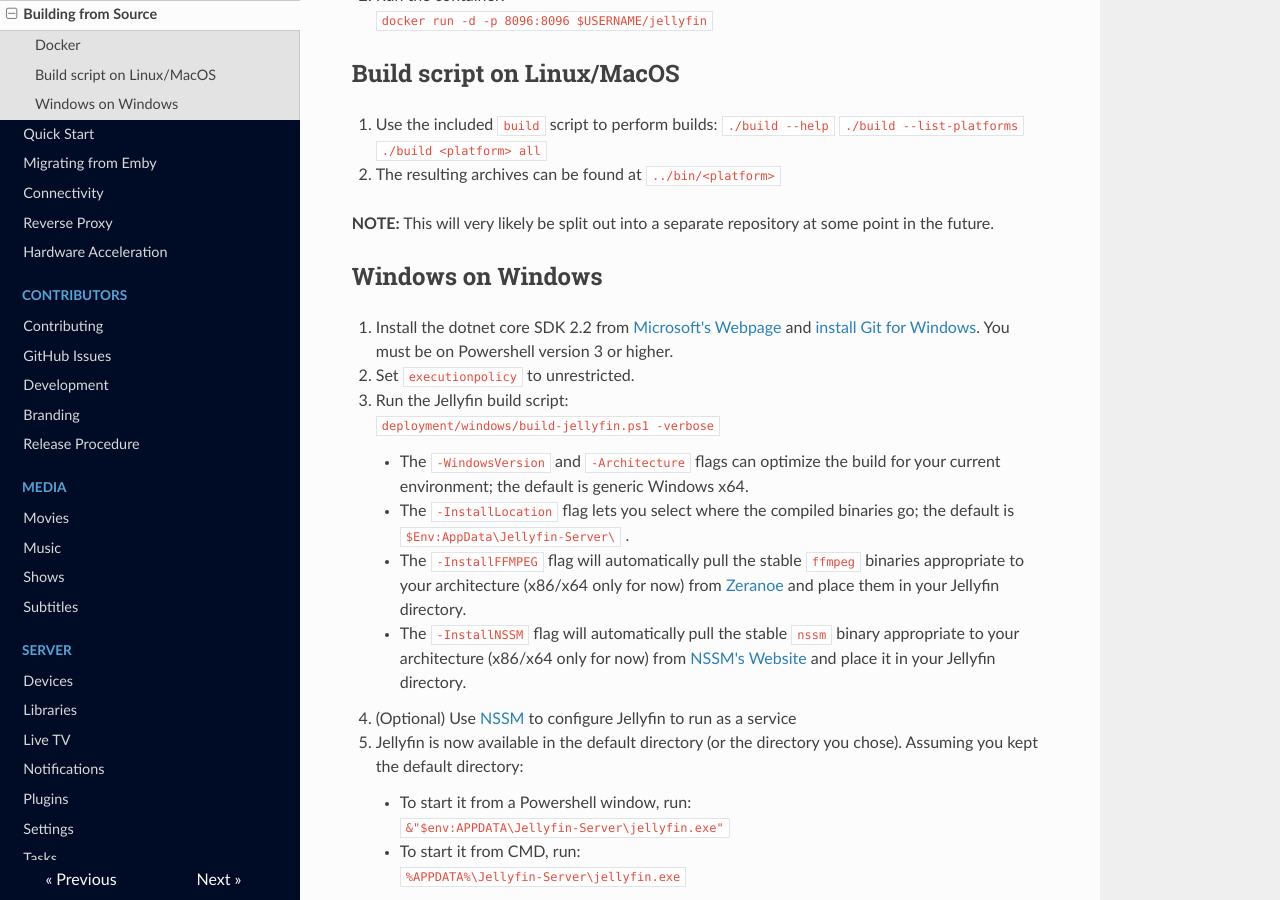
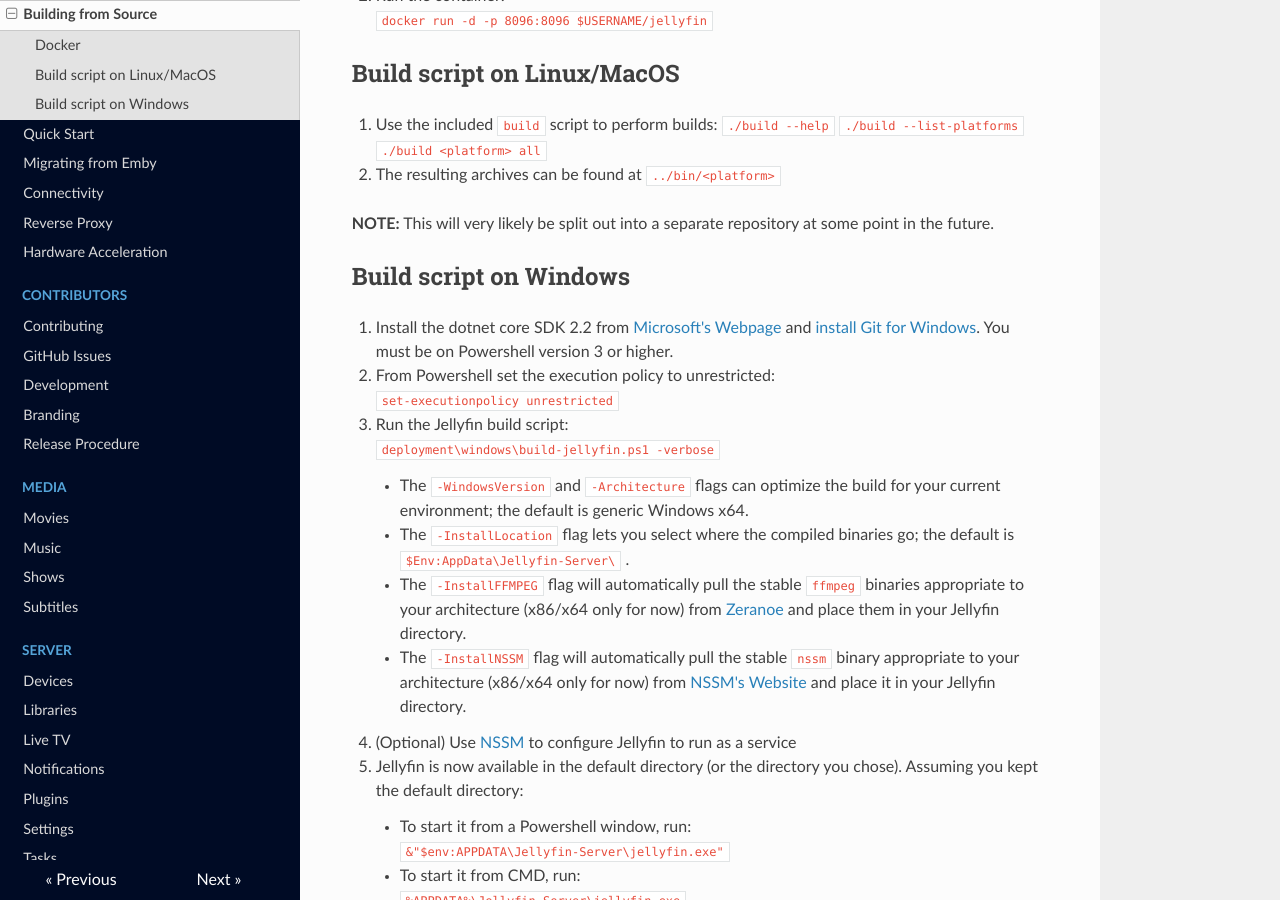
Before and after one commit to jellyfin-archive/jellyfin-docs, an MkDocs documentation site: the page built from docs/administrator-docs/building.md, in a window 1280 px wide and 900 px high, scrolled down 596 px. Built offline with MkDocs 1.6.1, drawn with Linux system fonts in a browser that asks for light colours; nearby versions of some CDN libraries; old or Windows-style settings are respelled for this version of MkDocs.

Commit message:
Change windows build title/powershell command/slashes
Updated windows build script title for consistency.

Added explicit powershell command to step 4 in windows
build steps.

Changed slashes to match windows directory scheme in
step 5.

```diff
--- a/docs/administrator-docs/building.md
+++ b/docs/administrator-docs/building.md
@@ -35,14 +35,15 @@ All package builds begin with the first two steps:
 
 **NOTE:** This will very likely be split out into a separate repository at some point in the future.
 
-## Windows on Windows
+## Build script on Windows
 
 3. Install the dotnet core SDK 2.2 from [Microsoft's Webpage](https://dotnet.microsoft.com/download/dotnet-core/2.2) and [install Git for Windows](https://gitforwindows.org/). You must be on Powershell version 3 or higher.
 
-4. Set `executionpolicy` to unrestricted.
+4. From Powershell set the execution policy to unrestricted:
+`set-executionpolicy unrestricted`
 
 5. Run the Jellyfin build script:
-    `deployment/windows/build-jellyfin.ps1 -verbose`
+    `deployment\windows\build-jellyfin.ps1 -verbose`
 
     * The `-WindowsVersion` and `-Architecture` flags can optimize the build for your current environment; the default is generic Windows x64.
 
```
